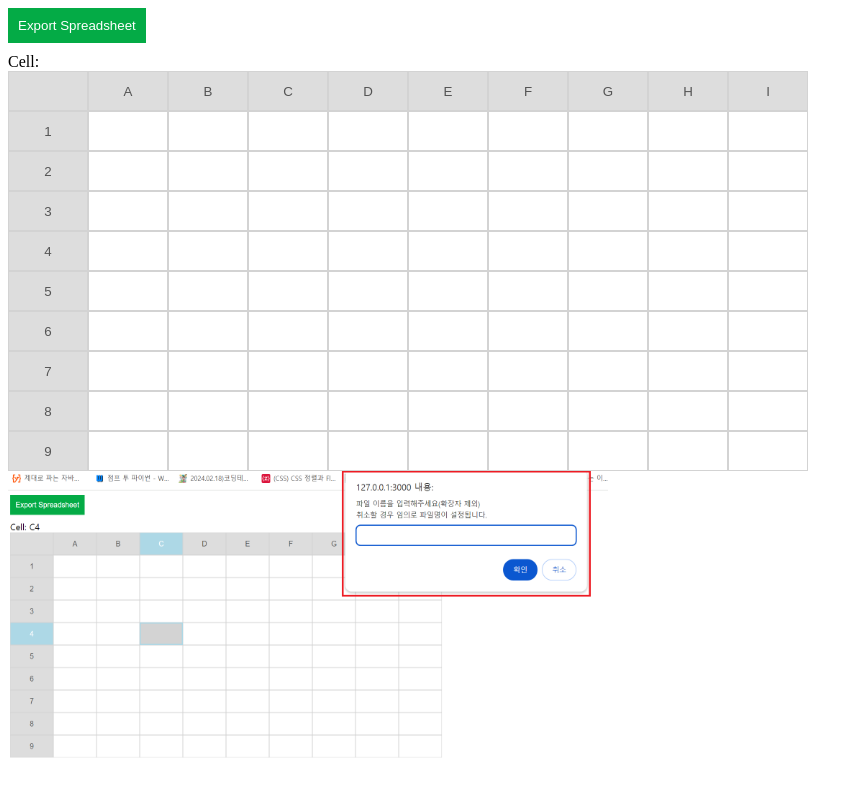
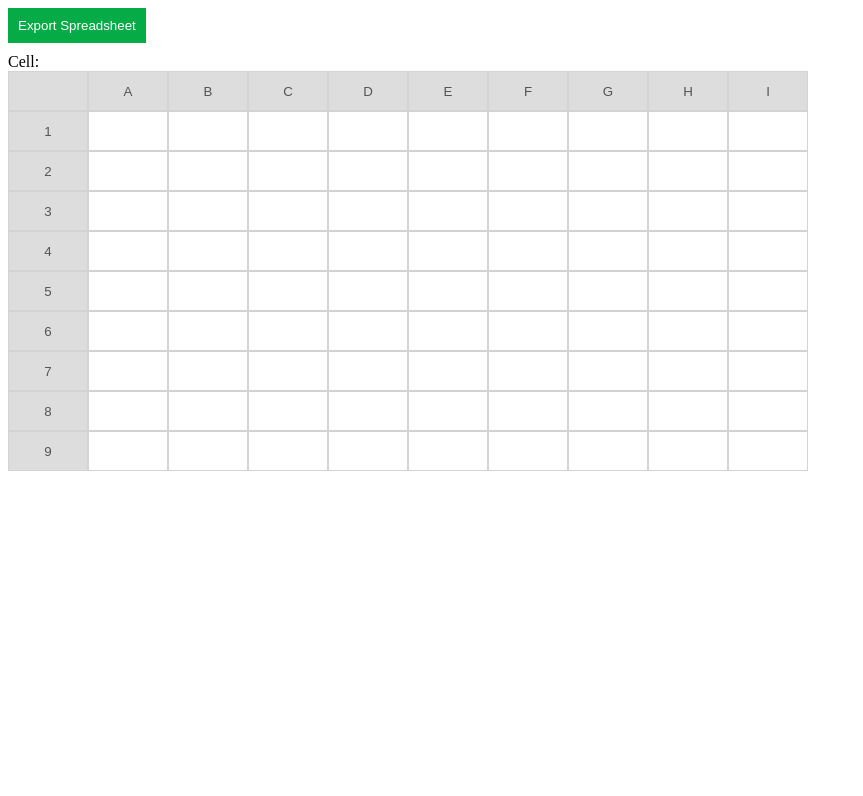
Before and after one commit to elvinleeys/SpreadSheet_Application, a plain HTML site: page spreadSheet_App/index.html in a window 1280 px wide. Shown: the whole page, without its empty margins (0-863 px from the left). Drawn offline with Linux system fonts and the light colour scheme.

Commit message:
html correction(delete img)

```diff
--- a/spreadSheet_App/index.html
+++ b/spreadSheet_App/index.html
@@ -11,6 +11,5 @@
         <button id="export-btn">Export Spreadsheet</button>
         <div>Cell: <span id="cell-status"></span></div>
         <div id="spreadsheet-container"></div>
-        <img src="./description_img/download.png" alt="" width="600px" height="300px">
 </body>
 </html>
```
